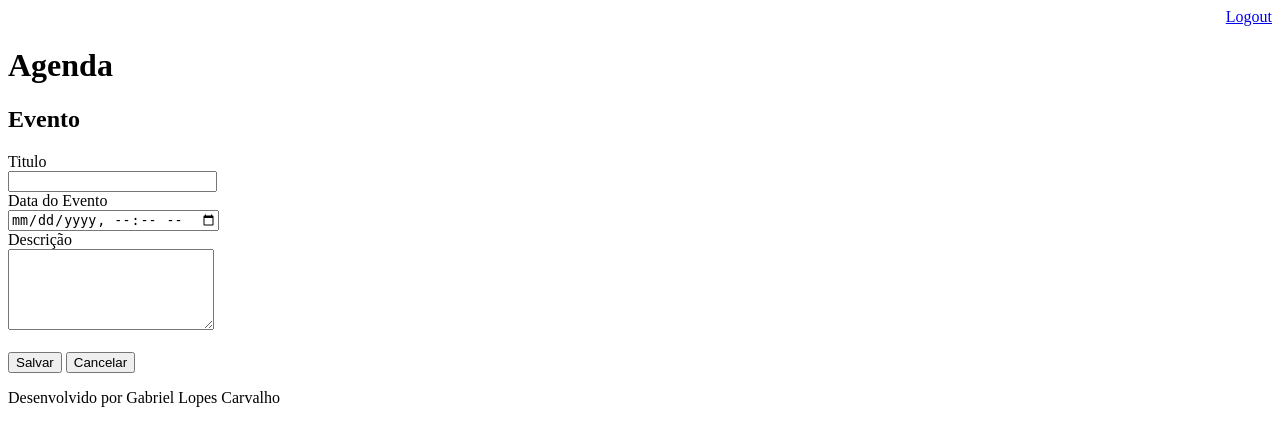
After one commit to GabriellCarvalho/agenda_django, a Django app: page /agenda/evento/ in a window 1280 px wide. The commit adds this page. Shown: the top 446 px of the page. Run offline with Django 3.2, Linux system fonts and the light colour scheme; a user stored in the database is signed in.

Commit message:
Incluido template para inserção de eventos da agenda, incluindo .gitignore

```diff
--- a/agenda/urls.py
+++ b/agenda/urls.py
@@ -21,6 +21,8 @@ from django.views.generic import RedirectView
 urlpatterns = [
     path('admin/', admin.site.urls),
     path('agenda/', views.lista_eventos),
+    path('agenda/evento/', views.evento),
+    path('agenda/evento/submit', views.submit_evento),
     path('', RedirectView.as_view(url='/agenda/')),
     path('login/', views.login_user),
     path('login/submit', views.submit_login),
--- a/core/views.py
+++ b/core/views.py
@@ -35,3 +35,20 @@ def lista_eventos(request):
     evento = Evento.objects.filter(usuario=usuario)
     response = {'eventos': evento}
     return render(request, 'agenda.html', response)
+
+@login_required(login_url='/login/')
+def evento(request):
+    return render(request, 'evento.html')
+
+@login_required(login_url='/login/')
+def submit_evento(request):
+    if request.POST:
+        titulo = request.POST.get('titulo')
+        data_evento = request.POST.get('data_evento')
+        descricao = request.POST.get('descricao')
+        usuario = request.user
+        Evento.objects.create(  titulo=titulo,
+                                data_evento=data_evento,
+                                descricao=descricao,
+                                usuario=usuario)
+    return redirect('/')
--- a/templates/agenda.html
+++ b/templates/agenda.html
@@ -2,6 +2,9 @@
 
 {% block content %}
     <h2>Agendamentos</h2>
+    <a href="evento/">
+        <button type="button">Novo Evento</button>
+    </a>
     <ul style="font-size: 18px">
         {% for evento in eventos %}
             <li>{{ evento.titulo}} - {{ evento.get_data_evento }}</li>
--- /dev/null
+++ b/templates/evento.html
@@ -0,0 +1,25 @@
+{% extends "model-page.html" %}
+
+{% block content %}
+
+<h2>Evento</h2>
+<form action="submit" method="POST">
+    {% csrf_token %}
+    <label>Titulo</label>
+    <br>
+    <input type="text" name="titulo" size="23">
+    <br>
+    <label>Data do Evento</label>
+    <br>
+    <input type="datetime-local" name="data_evento" size="23">
+    <br>
+    <label>Descrição</label>
+    <br>
+    <textarea name="Descrição" rows="5" cols="23"></textarea>
+    <br><br>
+    <button type="submit">Salvar</button>
+    <a href="/">
+        <button type="button">Cancelar</button>
+    </a>
+</form>
+{% endblock %}
```
Also changed, not shown: 1 other file.
